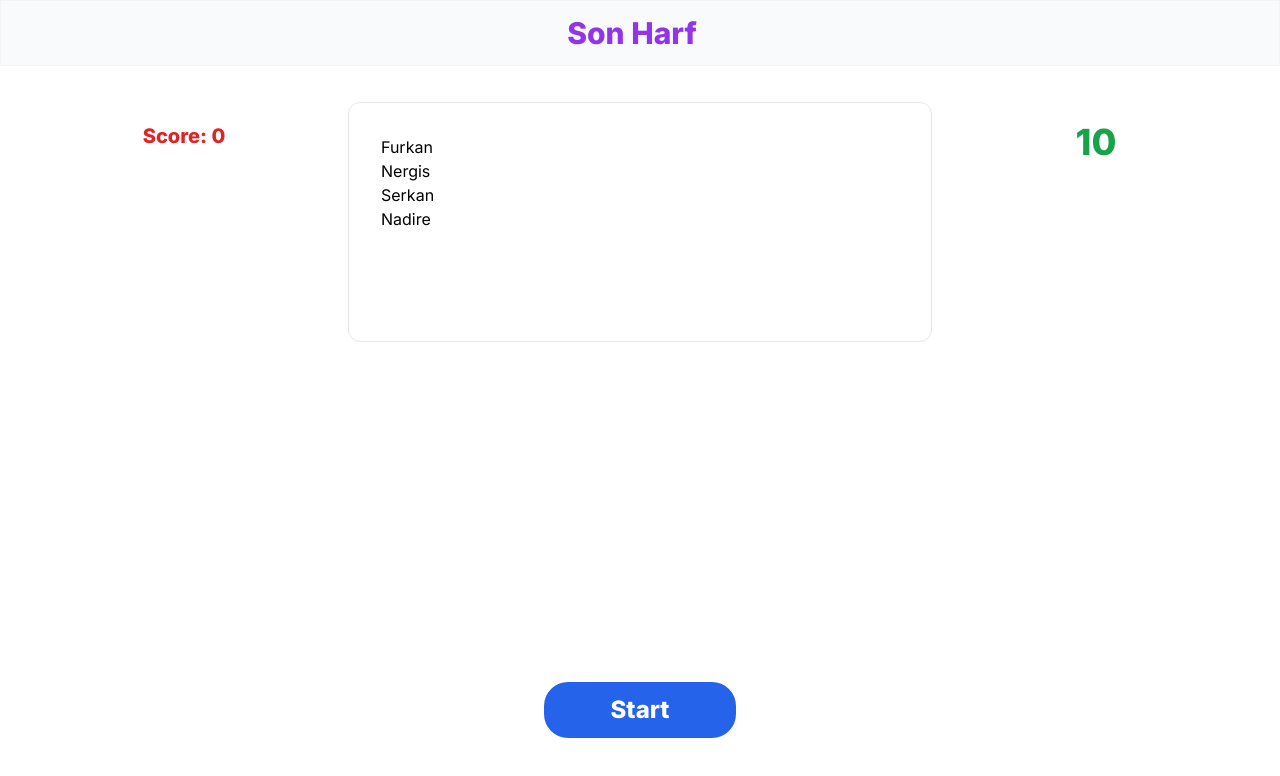
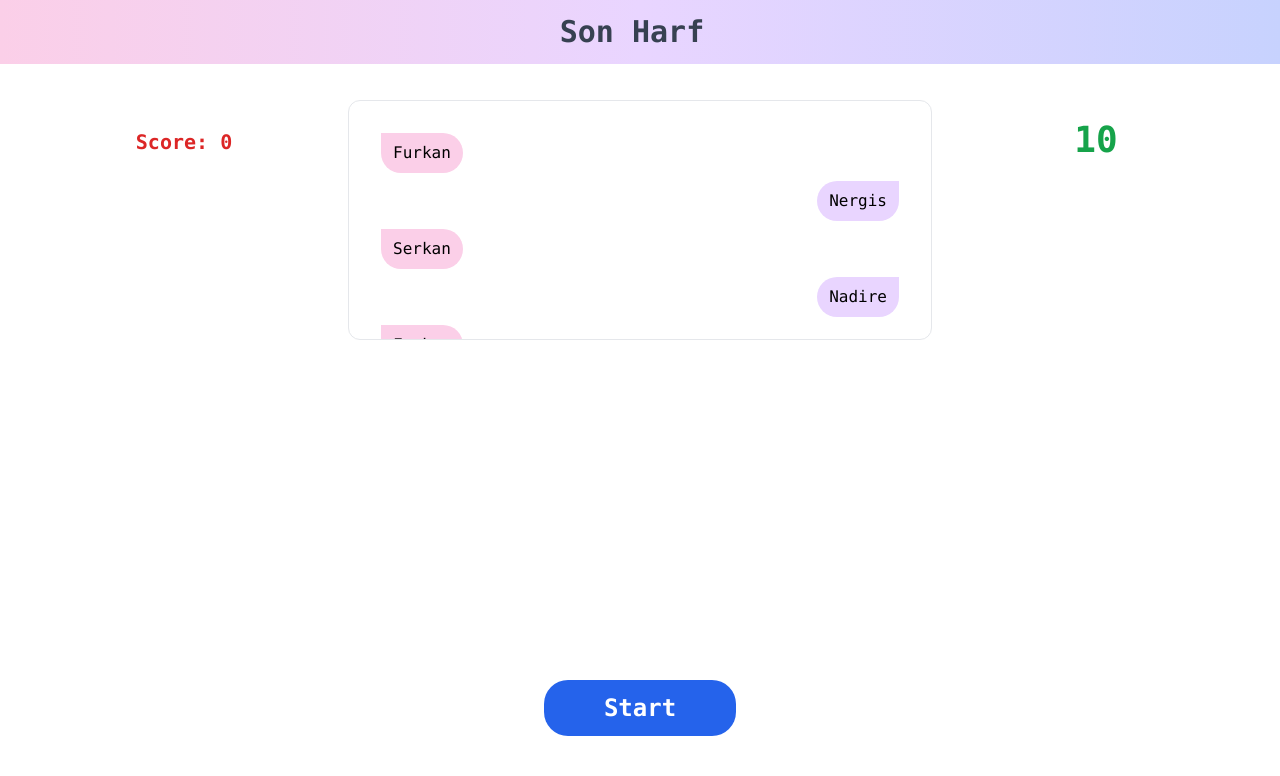
Before and after one commit to zehraikizler/son-harf, a Next.js app: page / in a window 1280 px wide. Shown: the top 776 px of the page. Built offline with nearby package versions, Linux system fonts and the light colour scheme.

Commit message:
answers components edited

```diff
--- a/src/app/layout.tsx
+++ b/src/app/layout.tsx
@@ -13,9 +13,9 @@ export default function RootLayout({
   children: React.ReactNode;
 }) {
   return (
-    <html lang="en" className="h-full bg-gray-100">
+    <html lang="en" className="h-full bg-white">
       <body className={inter.className + " h-full vsc-initialized"}>
-        <main>
+        <main className="font-mono">
           <Header />
           {children}
         </main>
--- a/src/app/page.tsx
+++ b/src/app/page.tsx
@@ -1,26 +1,26 @@
-import React from 'react'
-import Answers from '@/components/answers'
-import Count from '@/components/count'
-import GamingBox from '@/components/say-name'
-import Score from '@/components/score'
+import React from "react";
+import Answers from "@/components/answers";
+import Count from "@/components/count";
+import GamingBox from "@/components/say-name";
+import Score from "@/components/score";
 
 export default function Template({ children }: { children: React.ReactNode }) {
   return (
-    <div className='game-page bg-white mx-auto py-6 sm:px-6 lg:px-8 grid grid-cols-8'>
-    <div className='col-span-2 p-3'>
+    <div className="game-page bg-white mx-auto py-6 sm:px-6 lg:px-8 grid grid-cols-8">
+      <div className="col-span-2 p-3">
         <Score />
       </div>
-    <div className='col-span-4 p-3 flex flex-col'>
-      <div className='border rounded-xl h-60 p-8'>
+      <div className="col-span-4 p-3 flex flex-col">
+        <div className="border rounded-xl h-60 p-8 overflow-y-scroll no-scrollbar flex flex-col">
           <Answers />
         </div>
-      <div className='mt-auto'>
+        <div className="mt-auto">
           <GamingBox />
         </div>
       </div>
-    <div className='col-span-2 p-3'>
+      <div className="col-span-2 p-3">
         <Count />
       </div>
     </div>
-  )
+  );
 }
--- a/src/components/answers/index.tsx
+++ b/src/components/answers/index.tsx
@@ -1,13 +1,18 @@
+"use client"
 import React from 'react'
 
 const Answers = () => {
   return (
-    <div>
-      <ul>
-        <li>Furkan</li>
-        <li>Nergis</li>
-        <li>Serkan</li>
-        <li>Nadire</li>
+    <div className='mt-auto'>
+      <ul className='flex flex-col gap-2'>
+        <li className='bg-pink-200 px-3 py-2 rounded-3xl rounded-tl-none mr-auto'>Furkan</li>
+        <li className='bg-purple-200 px-3 py-2 rounded-3xl rounded-tr-none ml-auto'>Nergis</li>
+        <li className='bg-pink-200 px-3 py-2 rounded-3xl rounded-tl-none mr-auto'>Serkan</li>
+        <li className='bg-purple-200 px-3 py-2 rounded-3xl rounded-tr-none ml-auto'>Nadire</li>
+        <li className='bg-pink-200 px-3 py-2 rounded-3xl rounded-tl-none mr-auto'>Furkan</li>
+        <li className='bg-purple-200 px-3 py-2 rounded-3xl rounded-tr-none ml-auto'>Nergis</li>
+        <li className='bg-pink-200 px-3 py-2 rounded-3xl rounded-tl-none mr-auto'>Serkan</li>
+        <li className='bg-purple-200 px-3 py-2 rounded-3xl rounded-tr-none ml-auto'>Nadire</li>
       </ul>
     </div>
   )
--- a/src/components/header/index.tsx
+++ b/src/components/header/index.tsx
@@ -1,8 +1,8 @@
 export default function Header() {
   return (
-    <div className="bg-gray-50 border border-gray-100 shadow-xl px-4 sm:px-6 lg:px-8">
+    <div className="bg-gradient-to-r from-pink-200 via-purple-200 to-indigo-200 shadow-xl px-4 sm:px-6 lg:px-8">
       <div className="flex h-16 items-center justify-center">
-        <p className="text-purple-600  font-extrabold text-3xl me-4">
+        <p className="text-gray-700 font-extrabold text-3xl me-4">
           Son Harf
         </p>
       </div>
--- a/src/components/say-name/index.tsx
+++ b/src/components/say-name/index.tsx
@@ -8,8 +8,6 @@ import SpeechRecognition, {
 const GamingBox = () => {
   const {
     transcript,
-    listening,
-    resetTranscript,
     browserSupportsSpeechRecognition,
   } = useSpeechRecognition();
 
--- a/src/components/score/index.tsx
+++ b/src/components/score/index.tsx
@@ -5,7 +5,7 @@ const Score = () => {
   const [score, setScore] = useState(0)
 
   return (
-    <div className='w-100 flex justify-center text-xl text-red-600 font-extrabold my-5'>Score: {score}</div>
+    <div className='w-100 flex justify-center text-xl text-red-600 font-extrabold my-7'>Score: {score}</div>
 
   )
 }
--- a/src/styles/global.css
+++ b/src/styles/global.css
@@ -26,3 +26,18 @@ main {
 .lastletter:first-letter {
   color: green;
 }
+
+@layer utilities {
+  @variants responsive {
+    /* Hide scrollbar for Chrome, Safari and Opera */
+    .no-scrollbar::-webkit-scrollbar {
+        display: none;
+    }
+
+    /* Hide scrollbar for IE, Edge and Firefox */
+    .no-scrollbar {
+        -ms-overflow-style: none;  /* IE and Edge */
+        scrollbar-width: none;  /* Firefox */
+    }
+  }
+}
```
Lines whose indentation alone changed are shown as unchanged.
